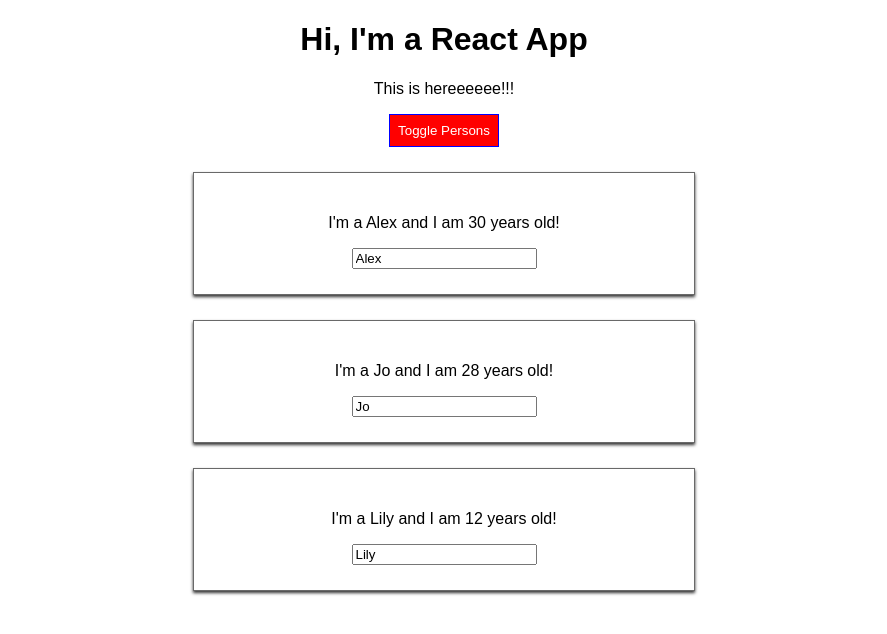
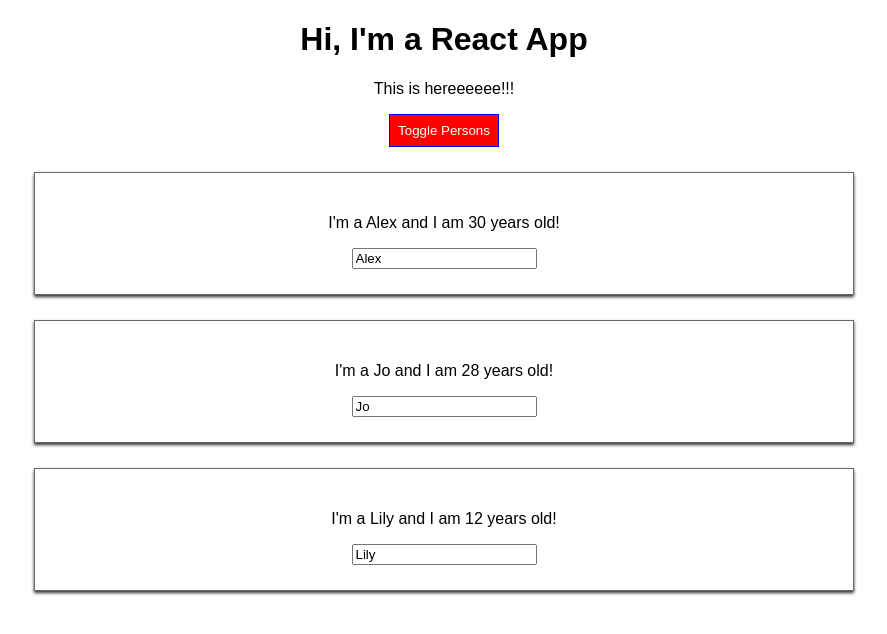
Before and after one commit to AxTrinhadad/radium-react-course, a React (Create React App) app: page / in a window 1280 px wide. Both pictures are taken after a click on the button "Toggle Persons". Shown: the top 634 px of the page, without its empty margins (196-1083 px from the left). Built offline with nearby package versions, Linux system fonts and the light colour scheme.

Commit message:
Removing Radium

```diff
--- a/src/App.js
+++ b/src/App.js
@@ -1,6 +1,5 @@
 import React, { Component } from 'react';
 import './App.css';
-import Radium, { StyleRoot } from 'radium';
 import Person from './Person/Person';
 
 class App extends Component {
@@ -49,11 +48,7 @@
         color: 'white',
         border: '1px solid blue',
         padding: '8px',
-        cursor: 'pointer',
-        ':hover': {
-          backgroundColor: 'lightgreen',
-          color: 'black'
-        }
+        cursor: 'pointer'
     };
 
     let persons = null;
@@ -93,7 +88,6 @@
 
 
     return (
-      <StyleRoot>
       <div className="App">
         <h1>Hi, I'm a React App</h1>
         <p className={classes.join(' ')}>This is hereeeeee!!!</p>
@@ -106,11 +100,10 @@
 
 
       </div>
-      </StyleRoot>
     );
 
     //return React.createElement('div',null, React.createElement('h1',{className: 'App'},'Hello!!!'));
   }
 }
 
-export default Radium(App);
+export default App;
--- a/src/Person/Person.js
+++ b/src/Person/Person.js
@@ -1,16 +1,11 @@
 import React from 'react';
-import Radium from 'radium';
 
 import './Person.scss';
 
 const person = (props) => {
-    const style = {
-        '@media (min-width: 500px)' : {
-            width: '450px'
-        }
-    };
+
     return (
-        <div className="Person" style={style}>
+        <div className="Person">
             <p onClick={props.click}>I'm a {props.name} and I am {props.age} years old! </p>
             {props.children}
             <input type="text" onChange={props.changed} value={props.name} />
@@ -18,4 +13,4 @@
     )
 }
 
-export default Radium(person);
+export default person;
```
